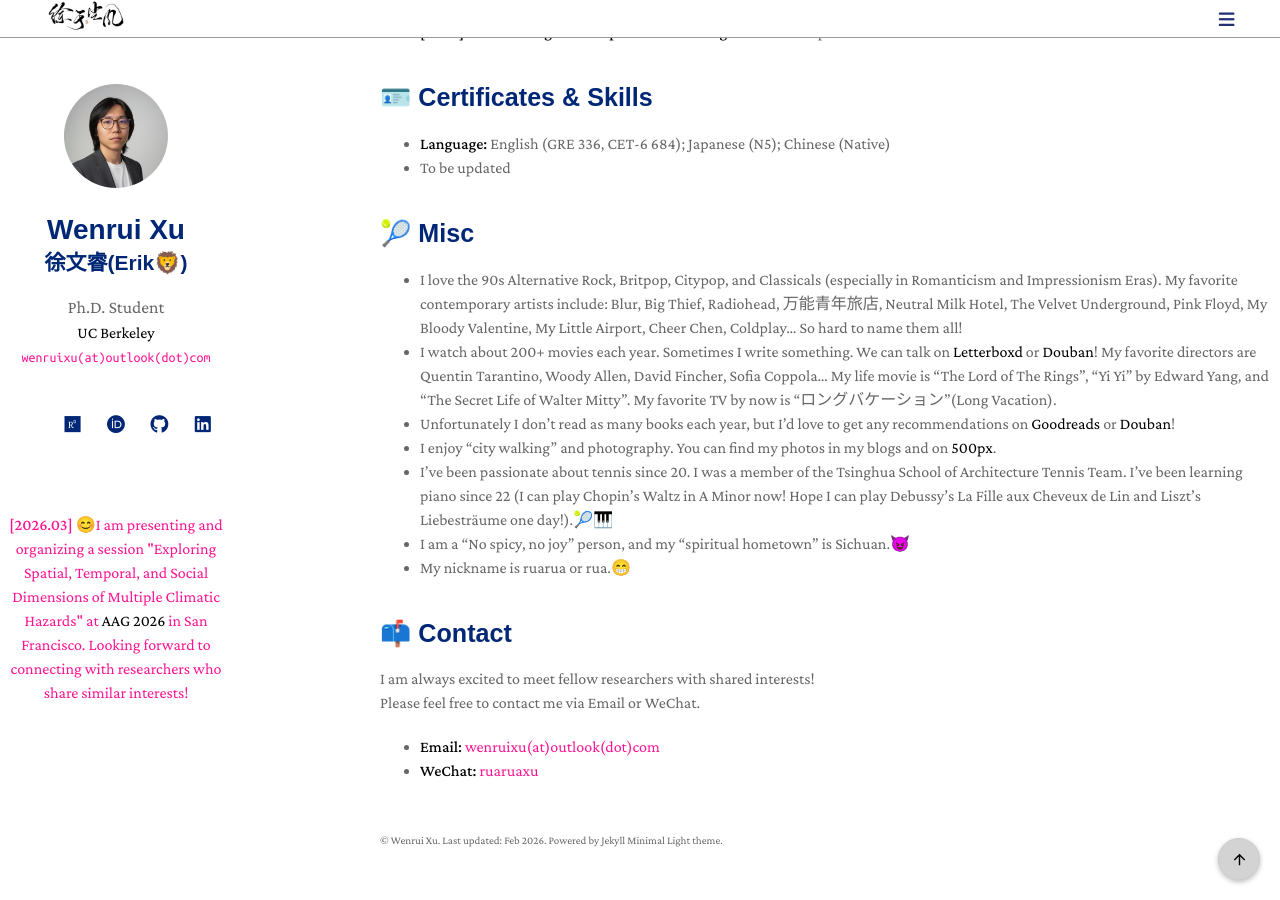
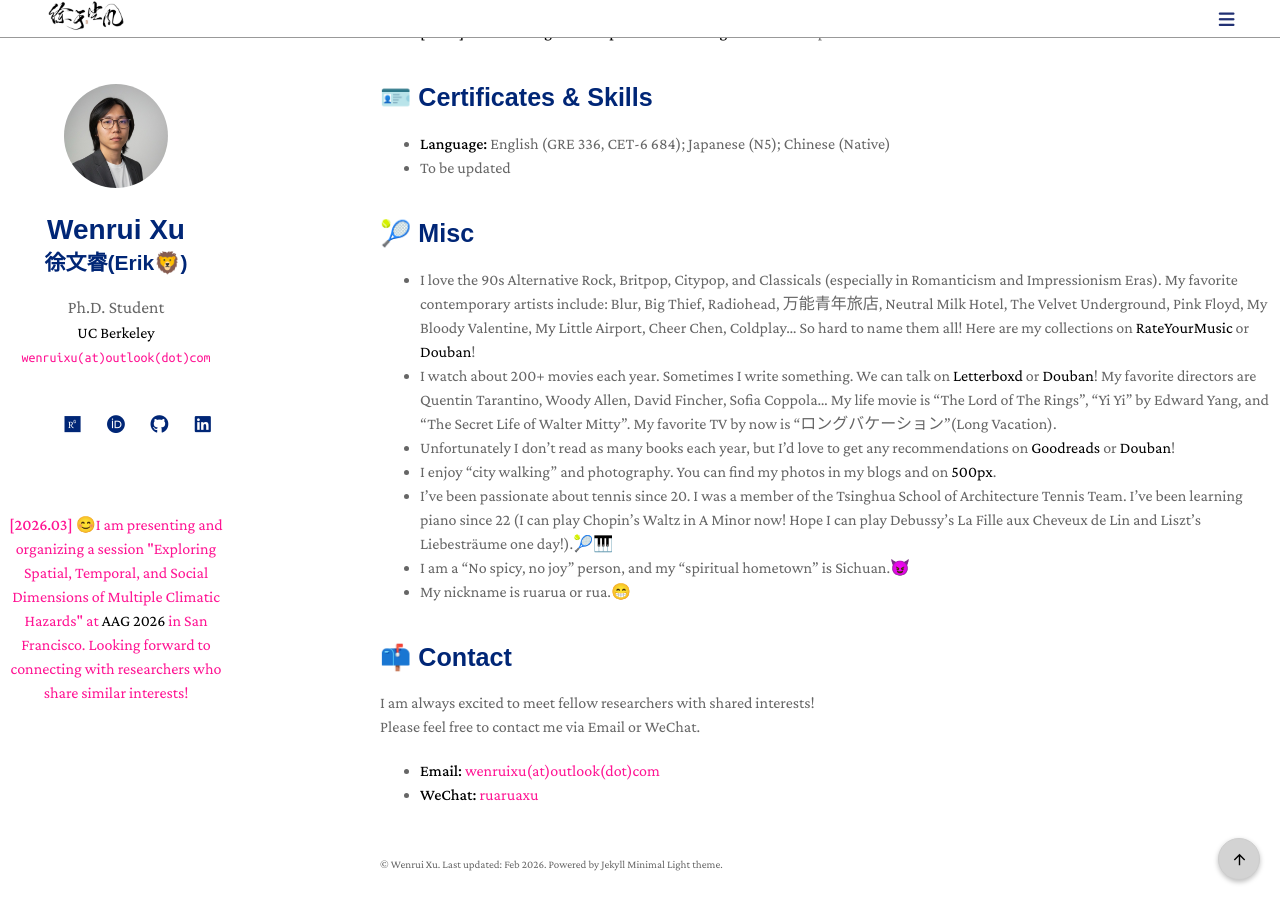
Before and after one commit to ruaruaxu/ruaruaxu.github.io, a Jekyll site: the page built from index.md, in a window 1280 px wide and 900 px high, scrolled down 3784 px. Built offline with Jekyll 4.4.1, drawn with Linux system fonts in a browser that asks for light colours; a style sheet for code colours, icons or effects is not loaded.

Commit message:
Update index.md

```diff
--- a/index.md
+++ b/index.md
@@ -401,7 +401,7 @@ I am passionate about using **GIS, Remote Sensing, and Machine Learning** to und
 
 ## 🎾 Misc
 
-- I love the 90s Alternative Rock, Britpop, Citypop, and Classicals (especially in Romanticism and Impressionism Eras). My favorite contemporary artists include: Blur, Big Thief, Radiohead, 万能青年旅店, Neutral Milk Hotel, The Velvet Underground, Pink Floyd, My Bloody Valentine, My Little Airport, Cheer Chen, Coldplay... So hard to name them all!
+- I love the 90s Alternative Rock, Britpop, Citypop, and Classicals (especially in Romanticism and Impressionism Eras). My favorite contemporary artists include: Blur, Big Thief, Radiohead, 万能青年旅店, Neutral Milk Hotel, The Velvet Underground, Pink Floyd, My Bloody Valentine, My Little Airport, Cheer Chen, Coldplay... So hard to name them all! Here are my collections on [RateYourMusic](https://rateyourmusic.com/~ruaruaxu) or [Douban](https://www.douban.com/people/xycf/)!
 - I watch about 200+ movies each year. Sometimes I write something. We can talk on [Letterboxd](https://letterboxd.com/ruaruaxu/) or [Douban](https://www.douban.com/people/xycf/)! My favorite directors are Quentin Tarantino, Woody Allen, David Fincher, Sofia Coppola... My life movie is "The Lord of The Rings", "Yi Yi" by Edward Yang, and "The Secret Life of Walter Mitty". My favorite TV by now is "ロングバケーション"(Long Vacation).
 - Unfortunately I don't read as many books each year, but I'd love to get any recommendations on [Goodreads](https://goodreads.com/ruaruaxu) or [Douban](https://www.douban.com/people/xycf/)!
 - I enjoy "city walking" and photography. You can find my photos in my blogs and on [500px](https://500px.com.cn/ruaruaxu).
```
